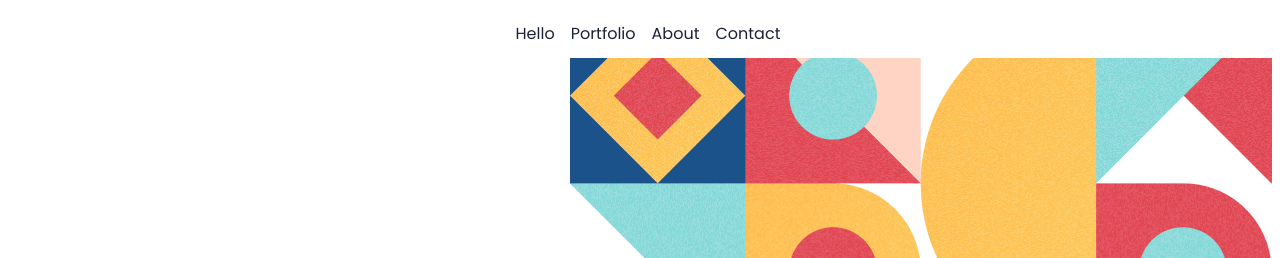
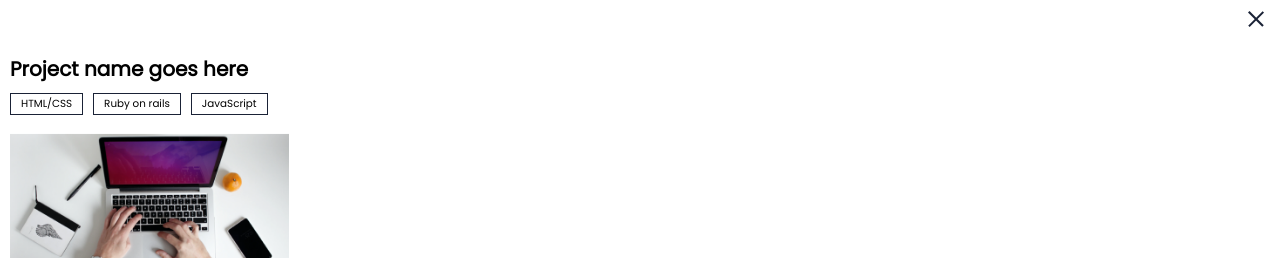
Before and after one commit to Gdiazdiaz/Gdiazdiaz.github.io, a website: page index.html in a window 1280 px wide. Shown: the top 258 px of the page. Drawn offline with nearby package versions, Linux system fonts and the light colour scheme.

Commit message:
Add closing button style

```diff
--- a/index.html
+++ b/index.html
@@ -274,7 +274,11 @@
         </div>
     </section>
 
+    <section id="popup">
         <div class="popup-window">
+            <button class="close-btn btn">
+            <img src="media/Cancel.png">
+            </button>
             <h2 class="popup-title">Project name goes here</h2>
             <div>
                 <ul class="popup-tags">
@@ -288,7 +292,7 @@
             <button class="popup-btn">See live<img class="sl-img" src="media/sl-bt.png"></button>
             <button class="popup-btn">see source<img class="ss-img" src="media/ic_github_white.png"></button>
         </div>
-
+        </section>
    <script src="./JS/main.js"></script>
 </body >
 
--- a/style.css
+++ b/style.css
@@ -714,16 +714,23 @@ line-height: 24px;
     gap: 30px;
   }
 }
+
+.close-btn {
+  align-self: flex-end;
+  background-color: transparent;
+  border: none;
+  margin: 10px;
+}
 .popup-window {
   display: flex;
   flex-direction: column;
-  background-color: #fff;
   height: 100vh;
   width: 100vw;
-  position: fixe;
+  position: fixed;
   top:0;
   left:0;
   overflow-y: scroll;
+  background-color: #fff;
 }
 .popup-title {
   font-weight: 700;
```
